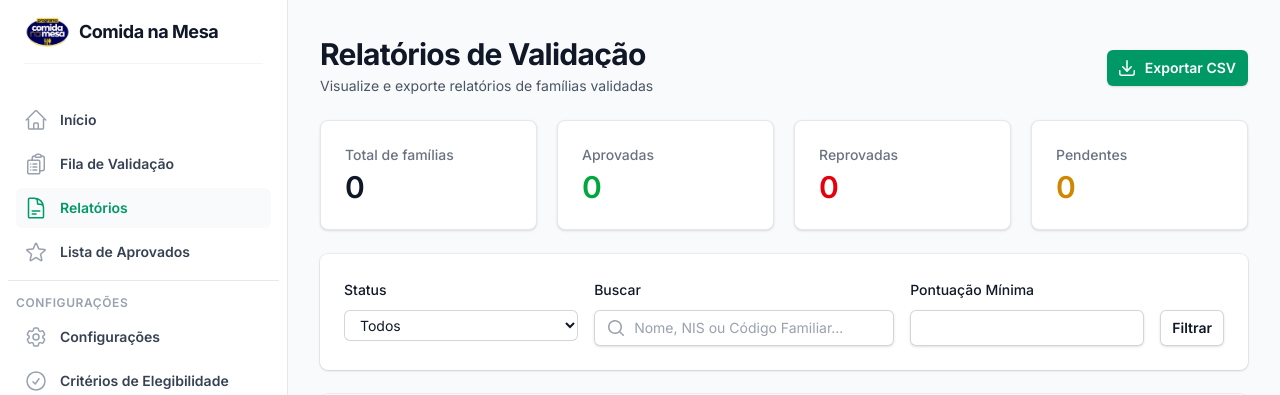
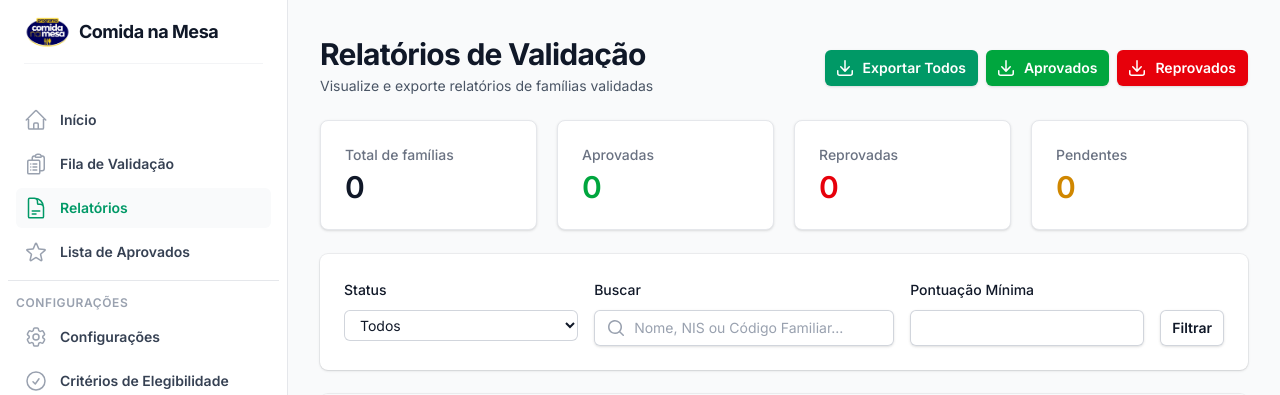
Before and after one commit to pmdonaines/comidanamesa, a Django app: page /relatorios/ in a window 1280 px wide. Shown: the top 395 px of the page. Run offline with Django 5.2, Linux system fonts and the light colour scheme; the visitor is signed in with stand-in values (Sample User, id 1); data that the repository does not hold is empty; some libraries are stand-ins or nearby versions.

Commit message:
feat: Adiciona opções de exportação para relatórios de validações e ajusta a lógica de exportação em CSV

```diff
--- a/apps/core/static/tailwindcss/output.css
+++ b/apps/core/static/tailwindcss/output.css
@@ -1028,6 +1028,9 @@
   .bg-green-500 {
     background-color: var(--color-green-500);
   }
+  .bg-green-600 {
+    background-color: var(--color-green-600);
+  }
   .bg-indigo-500 {
     background-color: var(--color-indigo-500);
   }
@@ -1736,6 +1739,13 @@
     &:hover {
       @media (hover: hover) {
         background-color: var(--color-gray-100);
+      }
+    }
+  }
+  .hover\:bg-green-500 {
+    &:hover {
+      @media (hover: hover) {
+        background-color: var(--color-green-500);
       }
     }
   }
--- a/apps/core/templates/core/relatorios.html
+++ b/apps/core/templates/core/relatorios.html
@@ -15,16 +15,44 @@
                 Visualize e exporte relatórios de famílias validadas
             </p>
         </div>
-        <div class="mt-4 flex md:ml-4 md:mt-0">
-            <a href="?{{ request.GET.urlencode }}&export=csv"
-                class="inline-flex items-center gap-x-2 rounded-md bg-emerald-600 px-3 py-2 text-sm font-semibold text-white shadow-sm hover:bg-emerald-500">
+        <div class="mt-4 flex md:ml-4 md:mt-0 gap-2">
+            <!-- Exportar Todos -->
+            <a href="?{{ request.GET.urlencode }}&export=todos"
+                class="inline-flex items-center gap-x-2 rounded-md bg-emerald-600 px-3 py-2 text-sm font-semibold text-white shadow-sm hover:bg-emerald-500"
+                title="Exportar todas as famílias validadas">
                 <svg class="-ml-0.5 h-5 w-5" viewBox="0 0 20 20" fill="currentColor" aria-hidden="true">
                     <path
                         d="M10.75 2.75a.75.75 0 00-1.5 0v8.614L6.295 8.235a.75.75 0 10-1.09 1.03l4.25 4.5a.75.75 0 001.09 0l4.25-4.5a.75.75 0 00-1.09-1.03l-2.955 3.129V2.75z" />
                     <path
                         d="M3.5 12.75a.75.75 0 00-1.5 0v2.5A2.75 2.75 0 004.75 18h10.5A2.75 2.75 0 0018 15.25v-2.5a.75.75 0 00-1.5 0v2.5c0 .69-.56 1.25-1.25 1.25H4.75c-.69 0-1.25-.56-1.25-1.25v-2.5z" />
                 </svg>
-                Exportar CSV
+                Exportar Todos
+            </a>
+
+            <!-- Exportar Aprovados -->
+            <a href="?{{ request.GET.urlencode }}&export=aprovados"
+                class="inline-flex items-center gap-x-2 rounded-md bg-green-600 px-3 py-2 text-sm font-semibold text-white shadow-sm hover:bg-green-500"
+                title="Exportar apenas famílias aprovadas">
+                <svg class="-ml-0.5 h-5 w-5" viewBox="0 0 20 20" fill="currentColor" aria-hidden="true">
+                    <path
+                        d="M10.75 2.75a.75.75 0 00-1.5 0v8.614L6.295 8.235a.75.75 0 10-1.09 1.03l4.25 4.5a.75.75 0 001.09 0l4.25-4.5a.75.75 0 00-1.09-1.03l-2.955 3.129V2.75z" />
+                    <path
+                        d="M3.5 12.75a.75.75 0 00-1.5 0v2.5A2.75 2.75 0 004.75 18h10.5A2.75 2.75 0 0018 15.25v-2.5a.75.75 0 00-1.5 0v2.5c0 .69-.56 1.25-1.25 1.25H4.75c-.69 0-1.25-.56-1.25-1.25v-2.5z" />
+                </svg>
+                Aprovados
+            </a>
+
+            <!-- Exportar Reprovados -->
+            <a href="?{{ request.GET.urlencode }}&export=reprovados"
+                class="inline-flex items-center gap-x-2 rounded-md bg-red-600 px-3 py-2 text-sm font-semibold text-white shadow-sm hover:bg-red-500"
+                title="Exportar apenas famílias reprovadas">
+                <svg class="-ml-0.5 h-5 w-5" viewBox="0 0 20 20" fill="currentColor" aria-hidden="true">
+                    <path
+                        d="M10.75 2.75a.75.75 0 00-1.5 0v8.614L6.295 8.235a.75.75 0 10-1.09 1.03l4.25 4.5a.75.75 0 001.09 0l4.25-4.5a.75.75 0 00-1.09-1.03l-2.955 3.129V2.75z" />
+                    <path
+                        d="M3.5 12.75a.75.75 0 00-1.5 0v2.5A2.75 2.75 0 004.75 18h10.5A2.75 2.75 0 0018 15.25v-2.5a.75.75 0 00-1.5 0v2.5c0 .69-.56 1.25-1.25 1.25H4.75c-.69 0-1.25-.56-1.25-1.25v-2.5z" />
+                </svg>
+                Reprovados
             </a>
         </div>
     </div>
--- a/apps/core/views.py
+++ b/apps/core/views.py
@@ -391,13 +391,14 @@ class RelatoriosView(LoginRequiredMixin, ListView):
     context_object_name = 'validacoes'
     paginate_by = 50
 
-    def get_queryset(self):
+    def get_base_queryset(self):
+        """Retorna queryset base sem paginação para uso em exportações."""
         # Filter by latest batch by default
         latest_batch = ImportBatch.objects.filter(status='completed', batch_type='full').first()
         if not latest_batch:
             return Validacao.objects.none()
 
-        queryset = super().get_queryset().select_related('familia').prefetch_related('familia__membros').filter(
+        queryset = Validacao.objects.select_related('familia').prefetch_related('familia__membros').filter(
             familia__import_batch=latest_batch
         )
 
@@ -424,6 +425,10 @@ class RelatoriosView(LoginRequiredMixin, ListView):
 
         return queryset.order_by('-pontuacao_total', 'familia__cod_familiar_fam')
 
+    def get_queryset(self):
+        """Retorna queryset para listagem paginada."""
+        return self.get_base_queryset()
+
     def get_context_data(self, **kwargs):
         context = super().get_context_data(**kwargs)
 
@@ -446,21 +451,35 @@ class RelatoriosView(LoginRequiredMixin, ListView):
 
         return context
 
-    def render_to_response(self, context, **response_kwargs):
-        # Check if CSV export is requested
-        if self.request.GET.get('export') == 'csv':
-            return self.export_csv(context['validacoes'])
+    def get(self, request, *args, **kwargs):
+        """Override get para interceptar exportação antes da paginação."""
+        export_type = self.request.GET.get('export')
+        if export_type in ['todos', 'aprovados', 'reprovados']:
+            # Exportar diretamente sem passar pelo ciclo de renderização
+            return self.export_csv(self.get_base_queryset(), export_type)
 
-        return super().render_to_response(context, **response_kwargs)
+        # Continuar com o fluxo normal do ListView
+        return super().get(request, *args, **kwargs)
 
-    def export_csv(self, validacoes):
+    def export_csv(self, validacoes, export_type='todos'):
         import csv
         from django.http import HttpResponse
 
-        response = HttpResponse(content_type='text/csv')
-        response['Content-Disposition'] = 'attachment; filename="relatorio_validacoes.csv"'
+        # Filtrar validações por tipo de exportação
+        if export_type == 'aprovados':
+            validacoes = validacoes.filter(status='aprovado')
+            filename = 'relatorio_aprovados.csv'
+        elif export_type == 'reprovados':
+            validacoes = validacoes.filter(status='reprovado')
+            filename = 'relatorio_reprovados.csv'
+        else:
+            filename = 'relatorio_todos.csv'
 
-        writer = csv.writer(response)
+        response = HttpResponse(content_type='text/csv; charset=utf-8')
+        response['Content-Disposition'] = f'attachment; filename="{filename}"'
+
+        # Usar ponto e vírgula como delimitador
+        writer = csv.writer(response, delimiter=';')
         writer.writerow([
             'Código Familiar',
             'Responsável',
```
